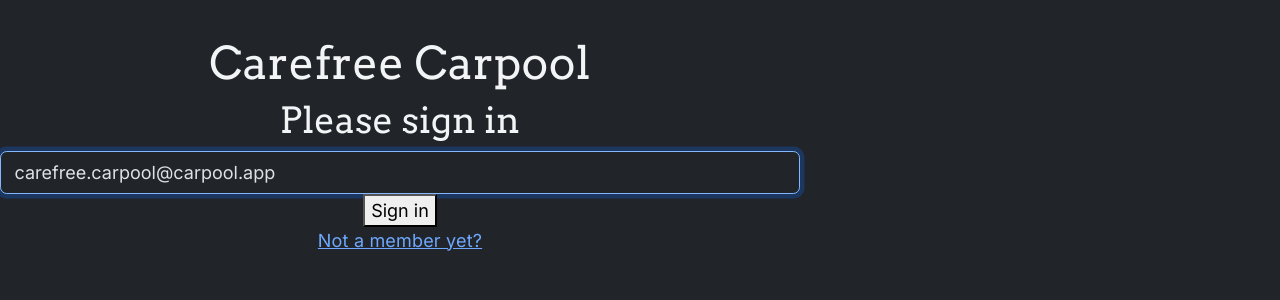
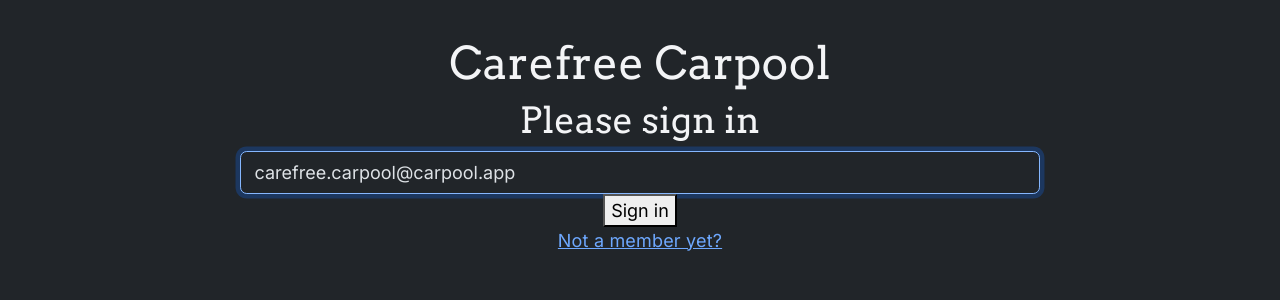
Before and after one commit to brianfuzzell/client-capstone-carefree-carpool, a React (Vite) app: page /login in a window 1280 px wide. Shown: the top 300 px of the page. Built offline with nearby package versions, Linux system fonts and the light colour scheme.

Commit message:
Rebased & solved merge conflicts, adjusted body-container

```diff
--- a/src/components/schedule/Schedule.jsx
+++ b/src/components/schedule/Schedule.jsx
@@ -62,6 +62,7 @@ export const Schedule = ({ currentDriver }) => {
       <h5>This Week at a Glance</h5>
 
       <article>
+        <Accordion>
           {/* Object.keys extracts property names (keys) and puts them into an array */}
           {Object.keys(shiftsWithDetails)
             .sort()
@@ -113,8 +114,8 @@ export const Schedule = ({ currentDriver }) => {
               };
 
               return (
-              <Accordion key={date}>
-                <Accordion.Item eventKey={date}>
+
+                  <Accordion.Item key={date} eventKey={date}>
                     <Accordion.Header>{formattedDate(date)}</Accordion.Header>
                     <Accordion.Body>
                       {morningShift && (
@@ -151,9 +152,10 @@ export const Schedule = ({ currentDriver }) => {
                       )}
                     </Accordion.Body>
                   </Accordion.Item>
-              </Accordion>
+
               );
             })}
+        </Accordion>
       </article>
     </div>
   );
--- a/src/index.css
+++ b/src/index.css
@@ -104,7 +104,11 @@ h6 {
 
 .body-container {
   padding-top: 2rem !important;
-  max-width: 800px;
+  max-width: 800px !important;
+  width: 100%;
+  margin: 0 auto;
+  display: flex;
+  flex-direction: column;
 }
 
 code,
```
Lines whose indentation alone changed are shown as unchanged.
